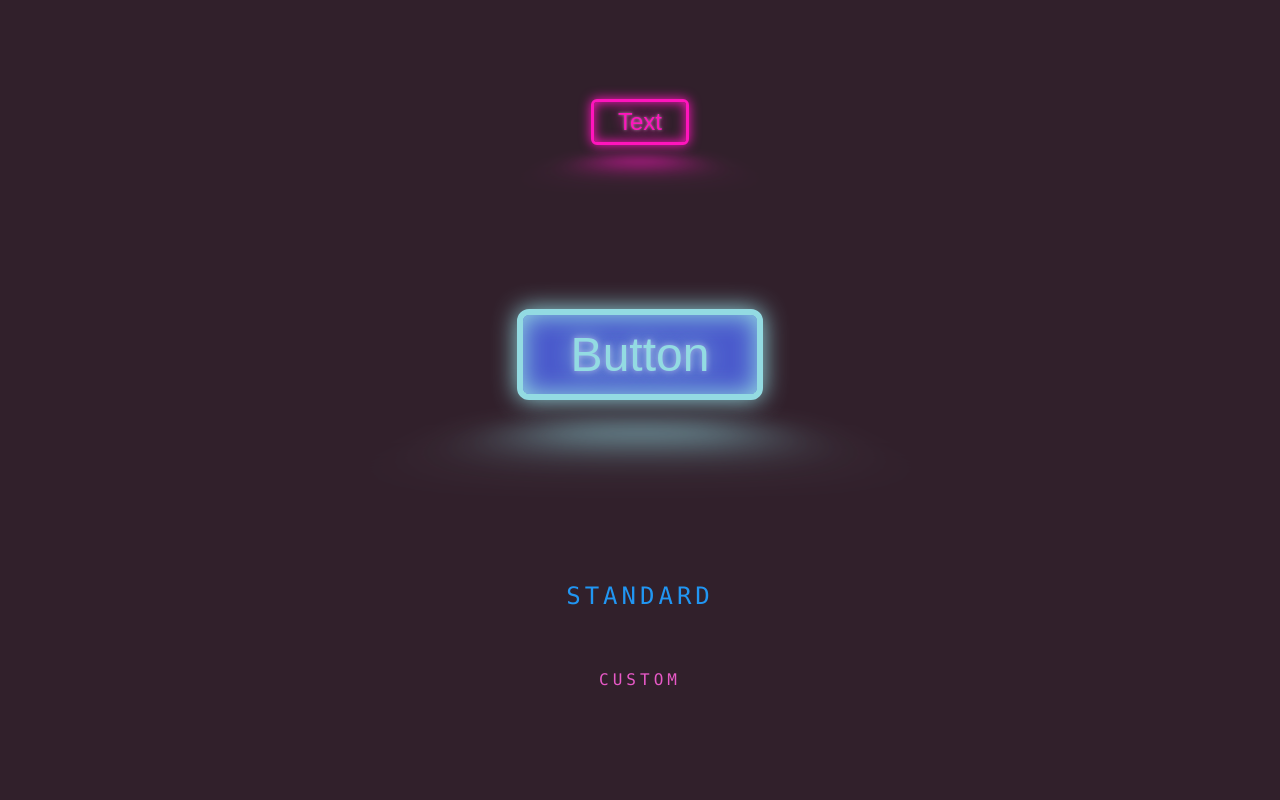
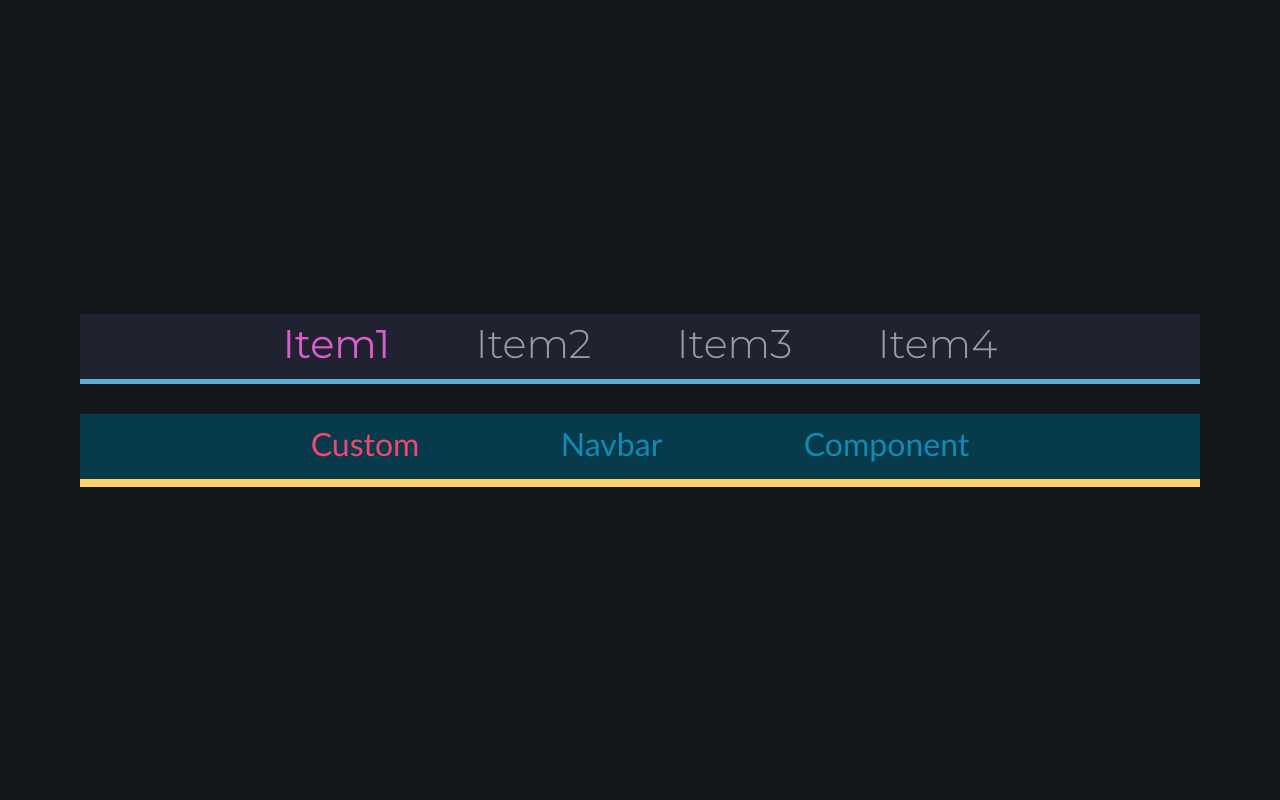
Before and after one commit to jnhthomp/jtdev-react-components, a React (Create React App) app: page / in a window 1280 px wide. Shown: the top 800 px of the page. Built offline with nearby package versions, Linux system fonts and the light colour scheme.

Commit message:
Add customizable Navbar component

```diff
--- a/src/App.js
+++ b/src/App.js
@@ -9,6 +9,7 @@ import NeonButtonAnimated from './Button/NeonButtonAnimated/NeonButtonAnimated';
 import GlitchText from './TextEffect/GlitchText/GlitchText';
 import TypewriterText from './TextEffect/TypewriterText/TypewriterText';
 import SamuraiText from './TextEffect/SamuraiText/SamuraiText';
+import Navbar from './Navigation/Navbar';
 // import image from './Assets/Images/JWSTHD.jpg';
 
 function App() {
@@ -20,6 +21,25 @@ function App() {
   const accentDark = '#e859c7'
   const accentLight = '#93dbe2'
   const accentAlt = '#ff2200'
+
+  // Navbar example settings
+  const navbarSettings = {
+    backgroundColor: '#073B4C',
+    bottomBorderColor:  '#FFD166',
+    bottomBorderHeight:  '8px',
+    textFontFamily: 'Gill Sans',
+    textPrimaryWeight: '200',
+    textPrimarySize: '2rem',
+    textPrimaryColor: '#118AB2',
+    textHoverColor:  '#06D6A0',
+    textActiveColor: '#EF476F',
+    menuIconColor: '#FFD166',
+    menuItems: [
+      { name: 'Custom', navTo: '#first' },
+      { name: 'Navbar', navTo: '#second' },
+      { name: 'Component', navTo: '#third' }
+    ]
+  }
 
   // Neon Button example settings
   const neonButtonSettings = {
@@ -245,6 +265,10 @@ function App() {
 
   return (
     <div className="App">
+      <section className={`${classes.sectionContainer} ${classes.navSection}`}>
+        <Navbar settings={{}}/>
+        <Navbar settings={navbarSettings} />
+      </section>
       <section className={`${classes.sectionContainer} ${classes.buttonSection}`}>
         <NeonButton settings={{}}>Text</NeonButton>
         <br></br>
--- a/src/App.module.css
+++ b/src/App.module.css
@@ -6,6 +6,10 @@
   flex-direction: column;
   gap: 30px;
   padding: 5rem;
+}
+
+.navSection {
+  background-color: hsl(207, 19%, 9%);
 }
 
 .buttonSection {
--- /dev/null
+++ b/src/Navigation/Navbar.jsx
@@ -0,0 +1,146 @@
+import React, {useState} from 'react';
+import styled from 'styled-components';
+
+const Nav = styled.div`
+  position: sticky;
+  top:0;
+  width: 100%;
+  height: 5vh;
+  min-height: 30px;
+  padding: 30px 14.284% 35px 14.284%;
+  /* background-color: #20232f; */
+  background-color: ${props => props.settings.backgroundColor};
+  border-bottom: ${props => props.settings.bottomBorderHeight} solid ${props => props.settings.bottomBorderColor};
+  display: flex;
+  align-items: center;
+  font-size: ${props => props.settings.textPrimarySize};
+  margin: 0;
+  z-index: 100;
+
+  & > ul {
+    width: 100%;
+    padding: 0px;
+    list-style: none;
+    display: flex;
+    justify-content: space-around;
+    align-items: center;
+    color: ${props => props.settings.textPrimaryColor};
+  }
+
+  & ul li {
+    font-weight: ${props => props.settings.textPrimaryWeight};
+    font-family: ${props => props.settings.textFontFamily};
+    color: ${props => props.settings.textPrimaryColor};
+    transition: .3s;
+  }
+
+  & ul li:hover {
+    color: ${props => props.settings.textHoverColor};
+    cursor: pointer;
+  }
+
+  .active {
+    color: ${props => props.settings.textActiveColor};
+    font-weight: 400;
+  }
+
+  .burger {
+    display: none;
+  }
+
+  & a {
+    text-decoration: none;
+    color: inherit;
+    text-align: center;
+  }
+
+  @media screen and (max-width: 975px){
+
+    & {
+      display: flex;
+      justify-content: flex-start;
+      padding-left: 1rem;
+      padding-right: 1rem;
+      height: 5vh;
+    }
+
+    .burger {
+      display: block;
+      color: ${props => props.settings.menuIconColor};
+    }
+
+    & > ul {
+      display: none;
+    }
+
+    & ul.expanded {
+      display: flex;
+      flex-direction: column;
+      list-style:none;
+    }
+
+    &.hasExpanded {
+      height: 100%;
+      flex-direction: column-reverse;
+      gap: 1rem;
+    }
+  }
+`
+
+const Navbar = (props) => {
+
+  const [showMobile, setShowMobile] = useState(false);
+  const [activeLi, setActiveLi] = useState(0);
+
+  const toggleShowMobile = (e) => {
+    setShowMobile((prevState) => !prevState)
+  }
+
+  // const closeMobile = () => {
+  //   setShowMobile(false)
+  // }
+
+  const clickHandler = (i) =>  {
+    setActiveLi(i)
+  }
+
+  const menuItems = props.settings.menuItems || [{ name: 'Item1', navTo: '#first' }, { name: 'Item2', navTo: '#second' }, { name: 'Item3', navTo: '#third' }, { name: 'Item4', navTo: '#fourth' }]
+  const menuComponents = menuItems.map((el, i) => {
+    return (
+      <li key={i}>
+        <a
+          onClick={() => clickHandler(i)}
+          href={el.navTo}
+          className={`${activeLi === i ? 'active' : ''}`}>{el.name}</a>
+      </li>
+    )
+  })
+
+  console.log(props.settings.textPrimaryWeight);
+  const finalSettings = {
+    backgroundColor: props.settings.backgroundColor|| '#20232f',
+    bottomBorderColor: props.settings.bottomBorderColor || '#5faed3',
+    bottomBorderHeight: props.settings.bottomBorderHeight || '5px',
+    textFontFamily: props.settings.textFontFamily || 'Montserrat',
+    textPrimaryWeight: props.settings.textPrimaryWeight || '300',
+    textPrimarySize: props.settings.textPrimarySize || '2.5rem',
+    textPrimaryColor: props.settings.textPrimaryColor || 'rgba(184, 186, 197, 0.8)',
+    textHoverColor: props.settings.textHoverColor || '#83fcea',
+    textActiveColor: props.settings.textActiveColor || '#d85ecd',
+    menuIconColor: props.settings.menuIconColor || '#c6009e'
+  }
+
+  return (
+    <Nav settings={finalSettings} className={`${finalSettings.showMobile ? 'hasExpanded' : ''}`}>
+      <div onClick={toggleShowMobile} className='burger'>
+        {/* "&#8212" unicode - and "&#9776" unicode hamburger style symbol*/}
+        {showMobile ? <>&#8212;</> : <>&#9776;</>}
+      </div>
+      <ul className={`${showMobile ? 'expanded' : ''}`}>
+        {menuComponents}
+      </ul>
+    </Nav>
+  )
+}
+
+export default Navbar
```
